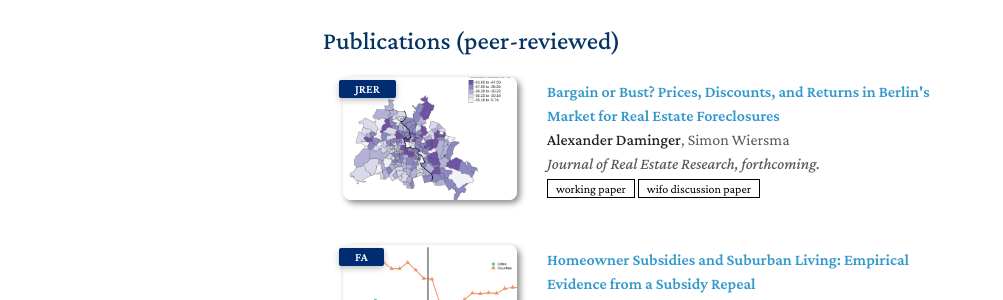
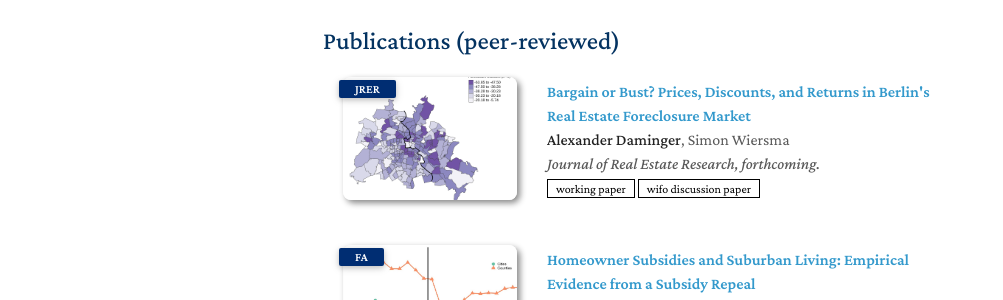
Before and after one commit to alexdaminger/alexdaminger.github.io, a Jekyll site: the page built from index.md, in a window 1280 px wide and 1395 px high. Shown: the part 681-981 px from the top of the window, without its empty margins (147-1150 px from the left). Built offline with Jekyll 4.4.1, drawn with Linux system fonts in a browser that asks for light colours; nearby versions of some CDN libraries; a style sheet for code colours, icons or effects is not loaded; our own code applies the rules of GitHub Pages for plain Markdown files.

Commit message:
Update publications.yml

```diff
--- a/_data/publications.yml
+++ b/_data/publications.yml
@@ -1,6 +1,6 @@
 main:
 
-  - title: "Bargain or Bust? Prices, Discounts, and Returns in Berlin's Market for Real Estate Foreclosures"
+  - title: "Bargain or Bust? Prices, Discounts, and Returns in Berlin's Real Estate Foreclosure Market"
     authors: <strong>Alexander Daminger</strong>, Simon Wiersma
     conference_short: JRER
     conference: Journal of Real Estate Research, forthcoming.
```
